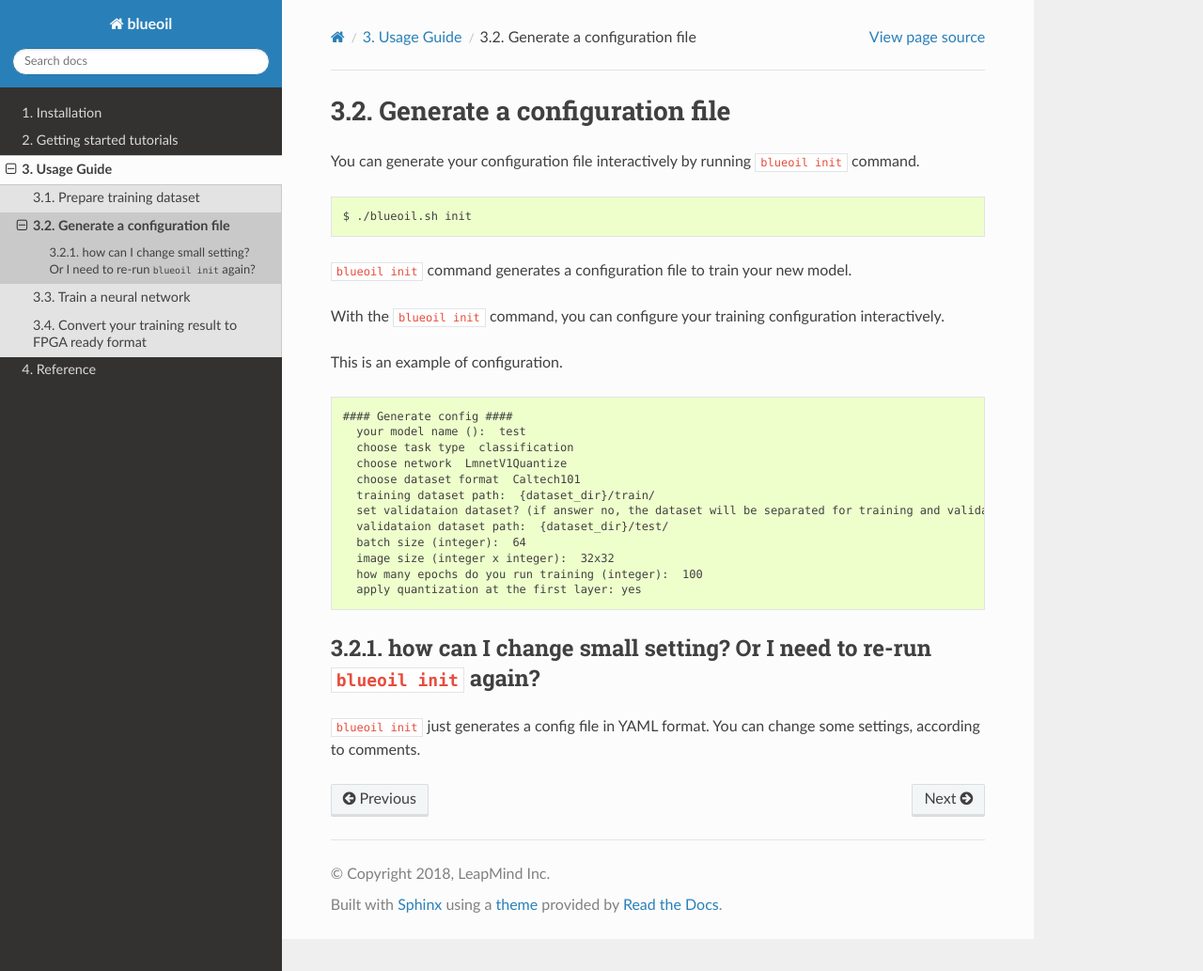
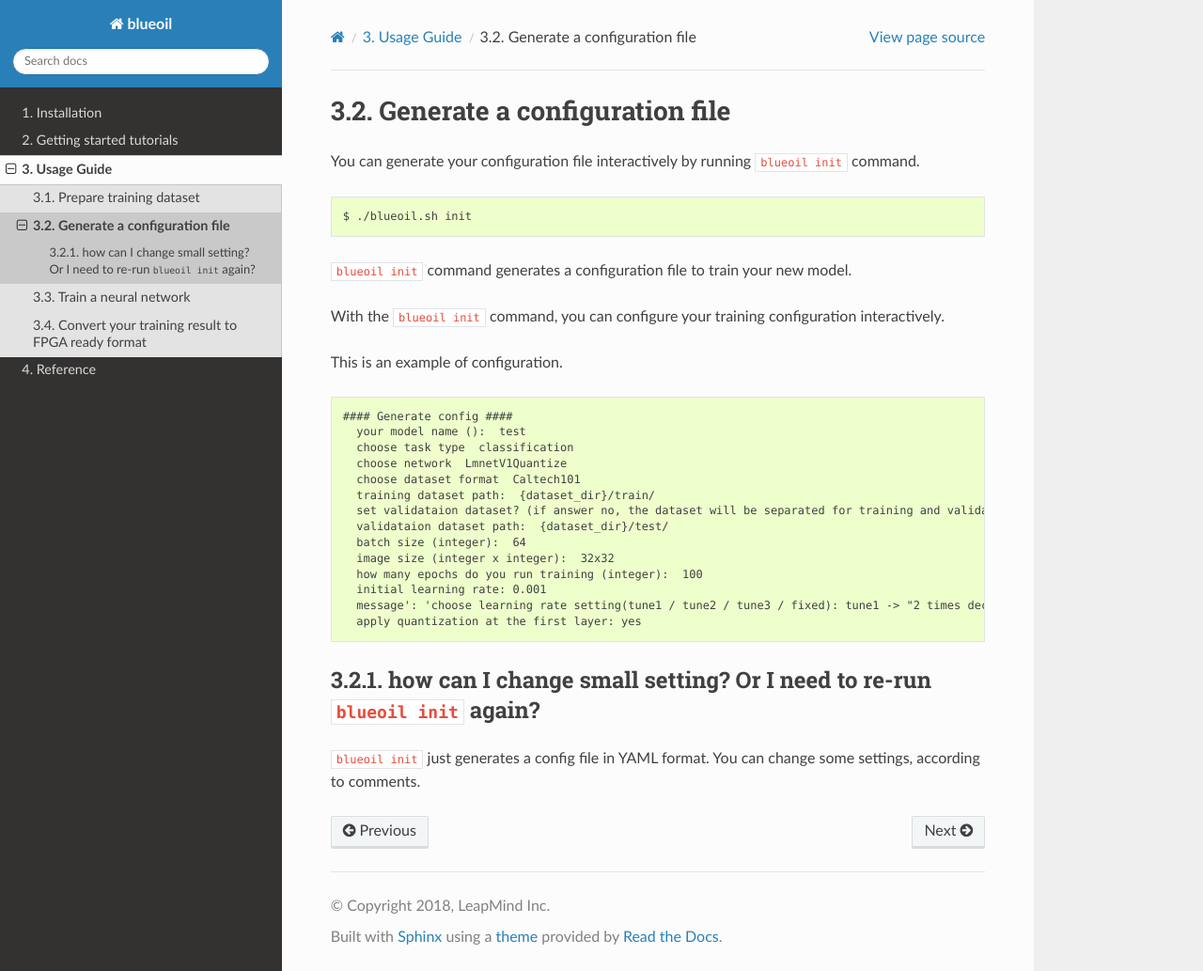
Before and after one commit to blue-oil/blueoil, a Sphinx documentation site: the page built from docs/usage/init.md, in a window 1280 px wide and 1033 px high. Shown: the whole window at 94% size. Built offline with Sphinx 7.4.7 and the Read the Docs theme 2.0.0, drawn with Linux system fonts in a browser that asks for light colours; formulas are drawn with MathJax 3; pages that are not in the unit, such as notebooks, are missing from menus.

Commit message:
modify init doc

````diff
--- a/docs/usage/init.md
+++ b/docs/usage/init.md
@@ -21,6 +21,8 @@ This is an example of configuration.
   batch size (integer):  64
   image size (integer x integer):  32x32
   how many epochs do you run training (integer):  100
+  initial learning rate: 0.001
+  message': 'choose learning rate setting(tune1 / tune2 / tune3 / fixed): tune1 -> "2 times decay"
   apply quantization at the first layer: yes
 ```
 
````
